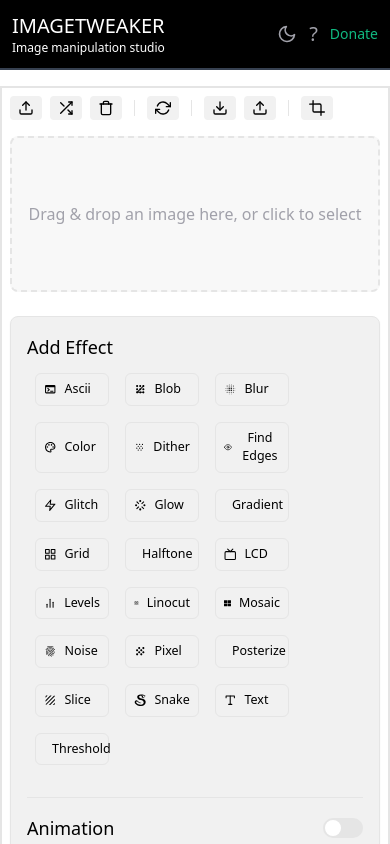
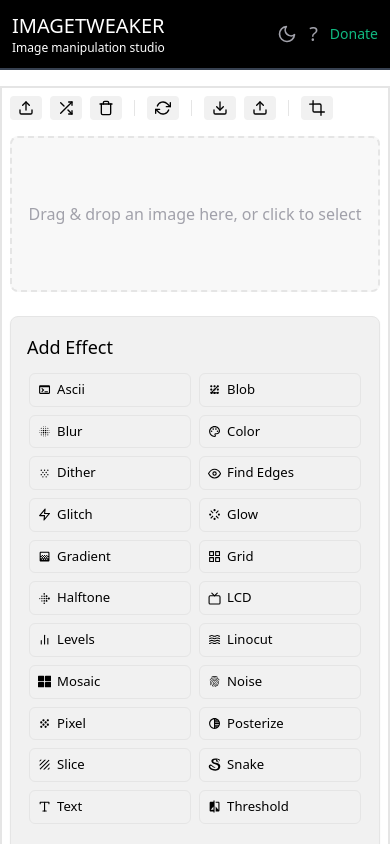
Before and after one commit to andreaperaltro/image-tweaker, a Next.js app: page / in a window 390 px wide. Shown: the top 844 px of the page. Built offline with nearby package versions, Linux system fonts and the light colour scheme.

Commit message:
Improve Add Effect grid: responsive, compact, and 120px min width per button

```diff
--- a/src/components/MobileControls.css
+++ b/src/components/MobileControls.css
@@ -650,31 +650,36 @@
 }
 
 .effect-buttons-container {
-  display: flex;
-  flex-wrap: wrap;
-  padding: 0 4px;
+  display: grid;
+  grid-template-columns: repeat(auto-fit, minmax(120px, 1fr));
+  gap: 8px;
+  padding: 0 2px;
   margin-bottom: 10px;
-  justify-content: flex-start;
-  gap: 8px 8px;
+}
+
+@media (min-width: 1024px) {
+  .effect-buttons-container {
+    grid-template-columns: repeat(3, 1fr);
+  }
 }
 
 .plain-effect-btn {
   display: flex;
   align-items: center;
   justify-content: flex-start;
-  gap: 8px;
+  gap: 6px;
   background-color: var(--accent-bg);
   color: var(--text-primary);
   border: 1px solid var(--border-color);
   border-radius: 6px;
   padding: 6px 8px;
-  font-size: 0.78rem;
+  font-size: 0.82rem;
   cursor: pointer;
   transition: all 0.15s ease;
-  margin: 0 4px 8px 4px;
-  flex: 0 0 calc(25% - 8px);
-  max-width: 110px;
+  margin: 0;
+  width: 100%;
   min-width: 0;
+  box-sizing: border-box;
 }
 
 .plain-effect-btn:hover {
```
